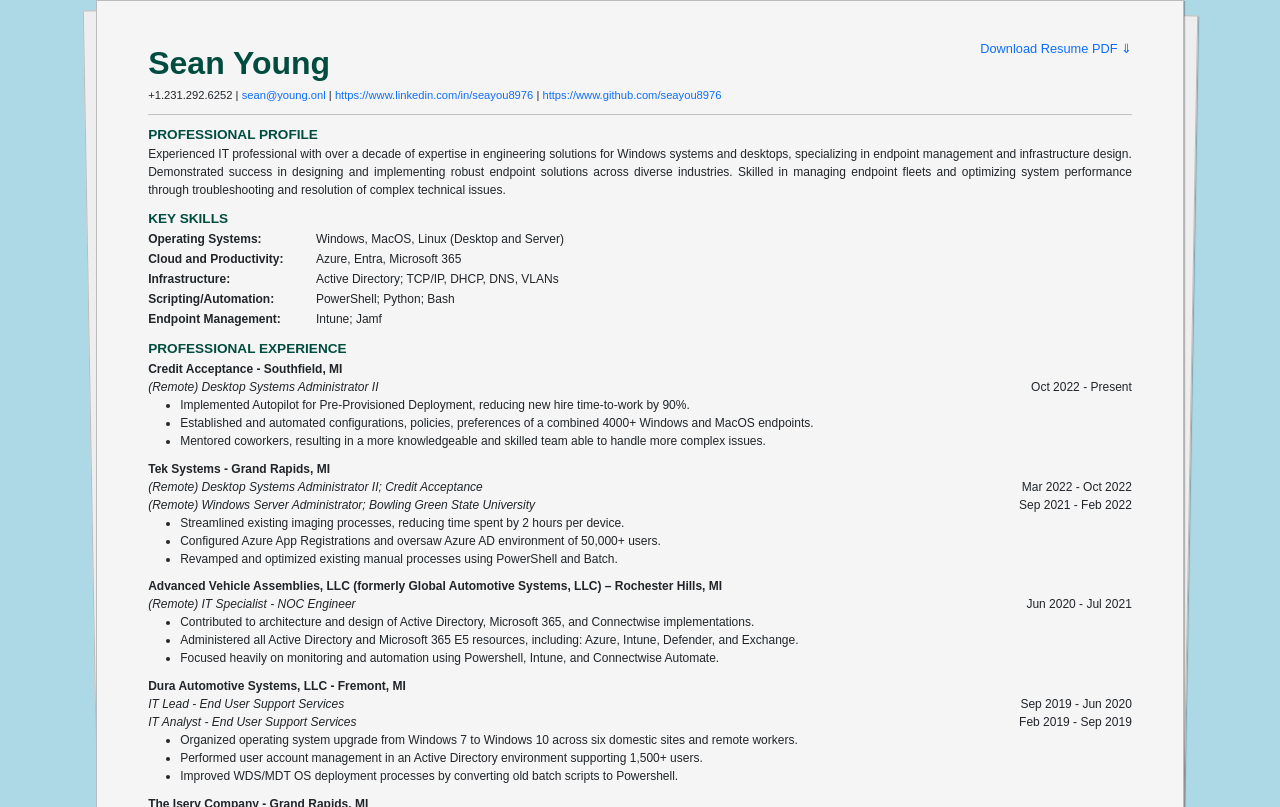
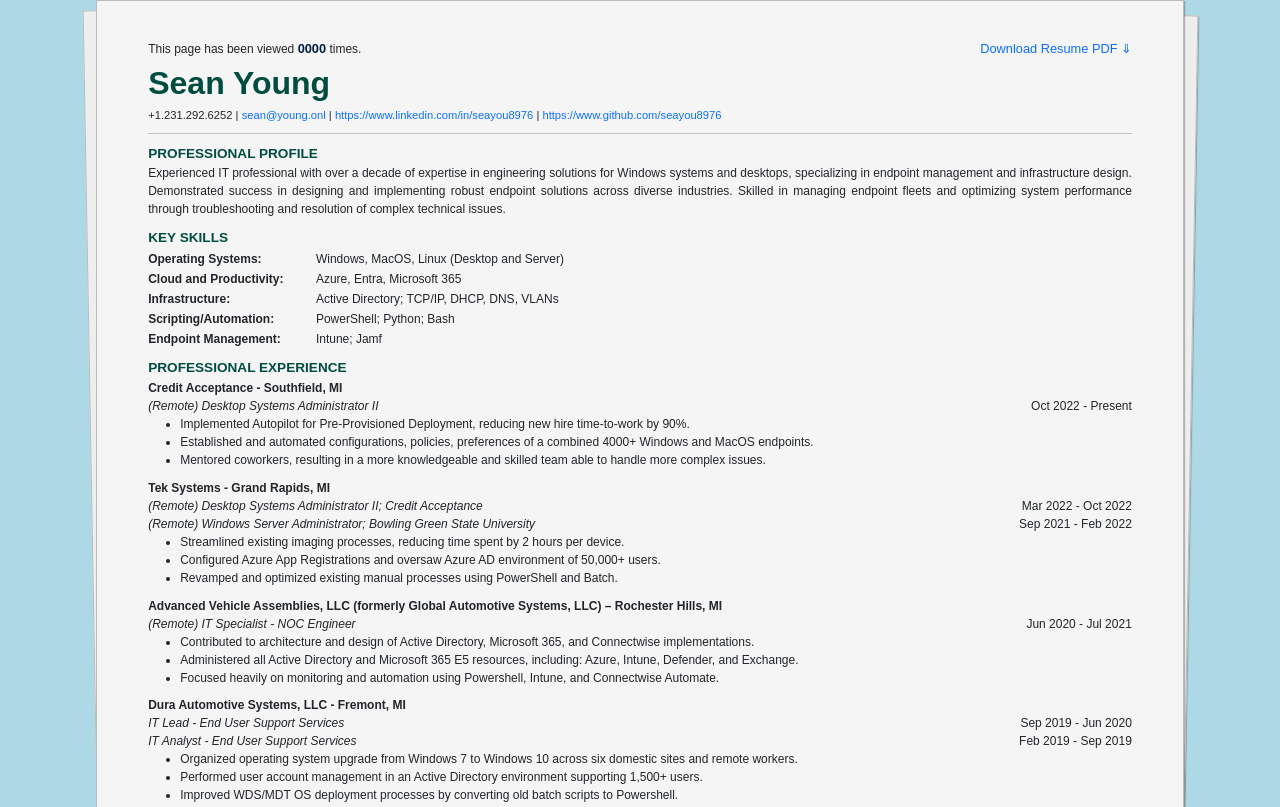
Before and after one commit to seayou8976/azure_cloud_resume, a plain HTML site: page website/index.html in a window 1280 px wide. Shown: the top 807 px of the page. Drawn offline with nearby package versions, Linux system fonts and the light colour scheme; no server answers.

Commit message:
Updated the id tag for view counter. Wrote some JS that doesn't work lol

```diff
--- a/website/index.html
+++ b/website/index.html
@@ -12,6 +12,7 @@
      </head>
      <body>
         <div id="paper">
+            This page has been viewed <span id="view-count">0000</span> times.
             <a id="downloadLink" href="#">Download Resume PDF &dArr;</a>
                 <div id="resume">
                 <div id="resume_header">
@@ -149,6 +150,7 @@
                 </div>
             </div>
         </div>
+        <script src="script.js"></script>
         <script src="https://cdnjs.cloudflare.com/ajax/libs/html2pdf.js/0.9.3/html2pdf.bundle.min.js" integrity="sha512-YcsIPGdhPK4P/uRW6/sruonlYj+Q7UHWeKfTAkBW+g83NKM+jMJFJ4iAPfSnVp7BKD4dKMHmVSvICUbE/V1sSw==" crossorigin="anonymous" referrerpolicy="no-referrer"></script>
         <script>
             document.getElementById('downloadLink').addEventListener('click', function() {
--- a/website/script.js
+++ b/website/script.js
@@ -0,0 +1,26 @@
+document.addEventListener("DOMContentLoaded", async function() {
+    const updateViewCount = async (action) => {
+        try {
+            const response = await fetch(`https://sy4azureresume-visitorcount.azurewebsites.net?action=${action}`, {
+                method: 'POST',
+            });
+            const data = await response.text();
+            console.log(data); // Log the response from the function
+            return data; // Return the response data
+        } catch (error) {
+            console.error('Failed to update or retrieve view count', error);
+            return null; // Return null in case of an error
+        }
+    };
+
+    // Update the view count and then update the text on the webpage
+    await updateViewCount('update');
+    const count = await updateViewCount('retrieve');
+
+    // Use the retrieved count to update the text on the webpage
+    const visitorCount = count ? count.toString().padStart(4, '0') : '0000';
+    const viewCountElement = document.getElementById('view-count');
+    if (viewCountElement) {
+        viewCountElement.textContent = visitorCount;
+    }
+});
--- a/website/styles.css
+++ b/website/styles.css
@@ -102,6 +102,12 @@ transform: rotate(1deg);
 z-index: -2;
 }
 
+#view-count {
+    color: #001F3F;
+    font-size: 0.8rem;
+    font-weight: bold;
+}
+
 #downloadLink {
     float: right;
     font-size: 0.8rem;
```
